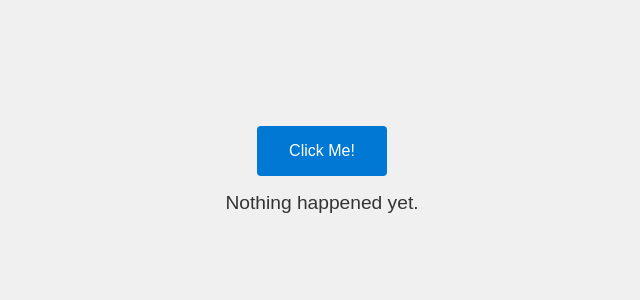
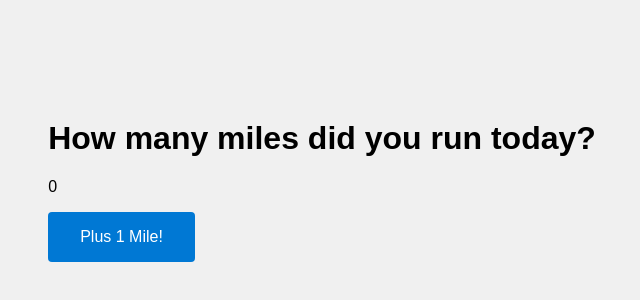
Before and after one commit to melissacrawford396/typescript, a website with bundled scripts: page src/index.html in a window 1280 px wide. Shown: the part 220-520 px from the top of the page, without its empty margins (318-958 px from the left). Built offline with nearby package versions, Linux system fonts and the light colour scheme.

Commit message:
button that counts

```diff
--- a/src/index.html
+++ b/src/index.html
@@ -7,8 +7,12 @@
     <link rel="stylesheet" href="style.css">
   </head>
   <body>
-    <button id="myButton", type="button">Click Me!</button>
-    <p id="messageArea".>Nothing happened yet.</p>
+    <div class="container">
+      <h1> How many miles did you run today? </h1>
+      <p id="count-display">0</p>
+      <button id="counter-button">Plus 1 Mile!</button>
+    </div>
+
     <!-- Link the transpiled JavaScript File -->
      <script src="../dist/main.js"></script>
   </body>
--- a/src/main.ts
+++ b/src/main.ts
@@ -1,13 +1,26 @@
-const myButton = document.getElementById('myButton') as HTMLButtonElement;
-const messageArea = document.getElementById('messageArea') as HTMLParagraphElement;
+// Get the elements from the DOM
+const countDisplay = document.getElementById('count-display') as HTMLParagraphElement;
+const counterButton = document.getElementById('counter-button') as HTMLButtonElement;
 
-// Define a function to handle the button click event
-function handleClick(): void {
-    messageArea.textContent = "Button click!";
-    console.log('Button was clicked!');
+// Initialize the count variable
+let count = 0;
+
+// Function to update the display
+function updateDisplay(): void {
+    if (countDisplay) {
+        countDisplay.textContent = count.toString();
+    }
 }
 
-// Add an event listener to the button
-if (myButton) {
-    myButton.addEventListener('click', handleClick);
+// Function to handle the click button
+function handleButtonClick(): void {
+    count++; // inc count
+    updateDisplay(); // update the display
 }
+
+// Add a click event listern to the button
+if (counterButton){
+    counterButton.addEventListener('click', handleButtonClick);
+}
+
+updateDisplay();
```
